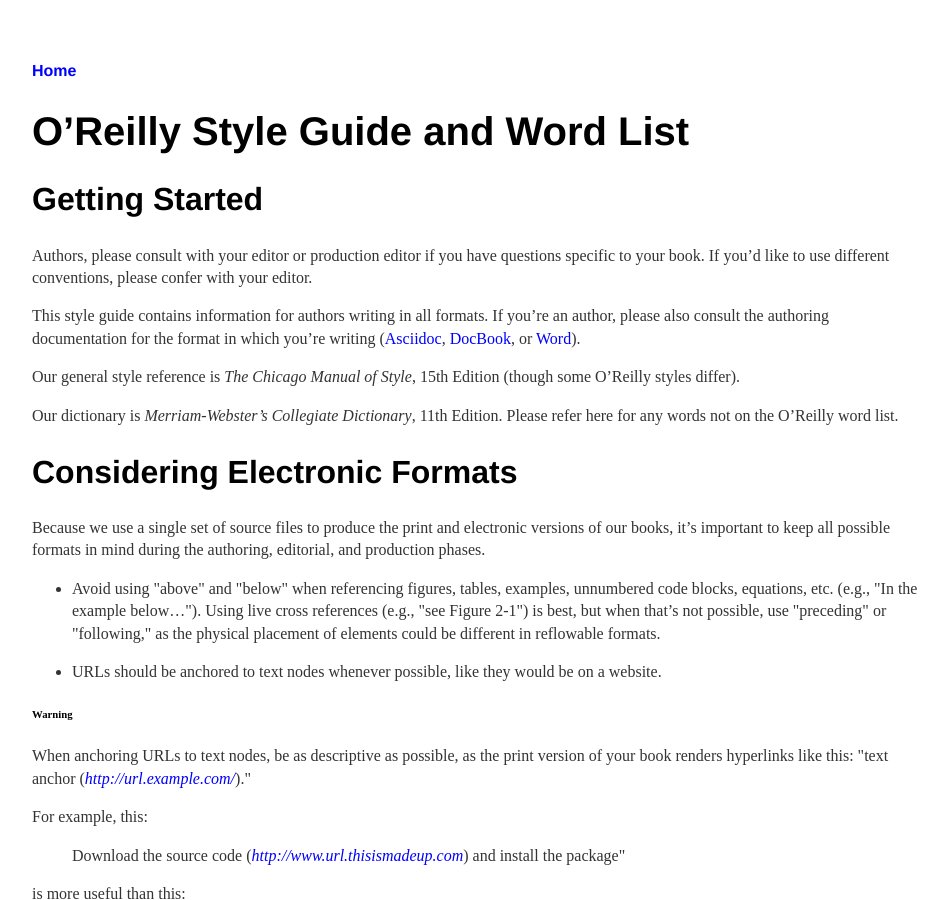
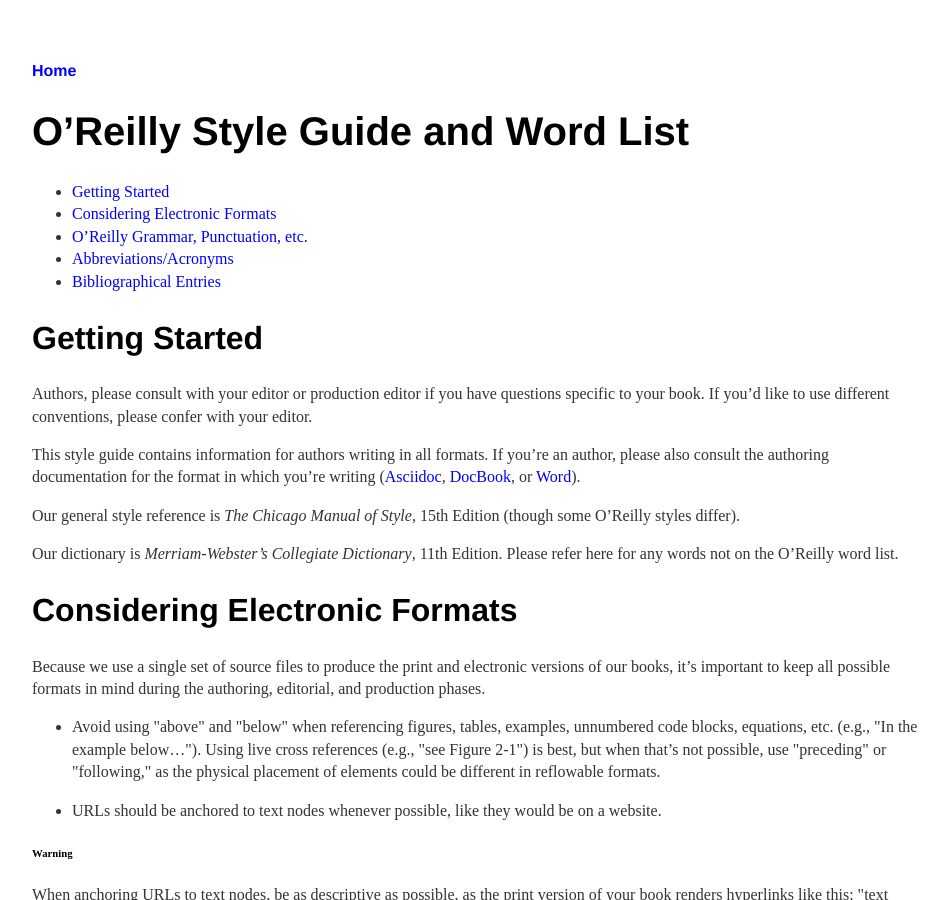
Before and after one commit to oreillymedia/production-resources, a Jekyll site: the page built from styleguide/index.md, in a window 1280 px wide and 900 px high. Shown: the whole window, without its empty margins (160-1108 px from the left). Built offline with Jekyll 4.4.1, drawn with Linux system fonts in a browser that asks for light colours.

Commit message:
making toc

```diff
--- a/styleguide/index.md
+++ b/styleguide/index.md
@@ -4,6 +4,20 @@
 ---
 
 # O'Reilly Style Guide and Word List
+
+<ul>
+<li><a href="#getting_started">Getting Started</a></li>
+<li><a href="#considering_electronic_formats">Considering Electronic Formats</a></li>
+<li>
+  <a href="#orm_grammar_punctuation_etc">O’Reilly Grammar, Punctuation, etc.</a>
+  <li>
+    <a href="#abbreviationsacronyms">Abbreviations/Acronyms</a>
+  </li>
+  <li>
+    <a href="#bibliographical_entries">Bibliographical Entries</a>
+  </li>
+</li>
+</ul>
 
 <section data-type="sect2" id="getting_started">
 <h2>Getting Started</h2>
```
